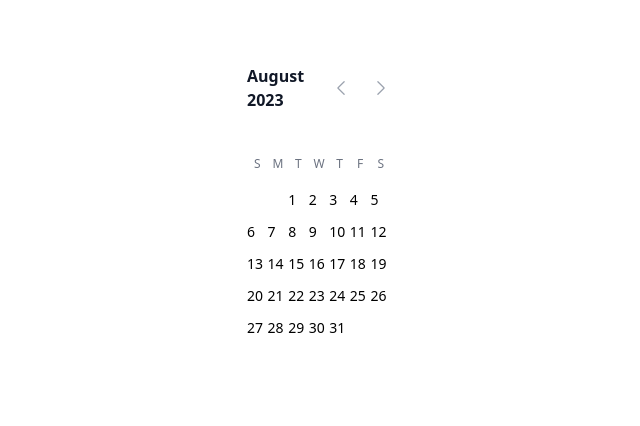
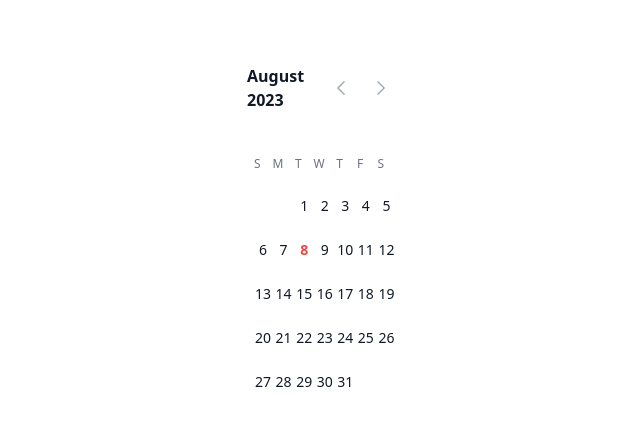
Before and after one commit to limejin/Cinema-Log, a Next.js app: page / in a window 1280 px wide. Shown: the top 426 px of the page, without its empty margins (193-833 px from the left). Built offline with nearby package versions, Linux system fonts and the light colour scheme.

Commit message:
feat: 날짜 선택 기능 구현

```diff
--- a/src/app/page.tsx
+++ b/src/app/page.tsx
@@ -59,9 +59,10 @@ export default function Home() {
       setSelectedDay(day);
     };
 
-  const dateGridClassNames = (...classes: any[]) => {
+  const filterClassNames = (...classes: any[]) => {
     return classes.filter(Boolean).join(' ');
   };
+
   return (
     <>
       <div className='pt-16'>
@@ -102,9 +103,41 @@ export default function Home() {
                 {daysInCurrentMonth.map((day, dayIndex) => (
                   <div
                     key={day.toString()}
-                    className={`${colStartClasses[day.get('day')]} py-1.5`}
+                    // className={`${colStartClasses[day.get('day')]} py-1.5`}
+                    className={filterClassNames(
+                      dayIndex === 0 && colStartClasses[day.get('day')],
+                      'py-1.5'
+                    )}
                   >
-                    <button type='button' onClick={selectedDayButtonClick(day)}>
+                    <button
+                      type='button'
+                      onClick={selectedDayButtonClick(day)}
+                      className={filterClassNames(
+                        day.isSame(selectedDay) && 'text-white',
+                        !day.isSame(selectedDay) &&
+                          day.isSame(dayjs(), 'day') &&
+                          'text-red-500',
+                        !day.isSame(selectedDay) &&
+                          !day.isSame(dayjs(), 'day') &&
+                          day.isSame(dateOfMonth, 'month') &&
+                          'text-gray-900',
+                        !day.isSame(selectedDay) &&
+                          !day.isSame(dayjs(), 'day') &&
+                          !day.isSame(dateOfMonth, 'month') &&
+                          'text-gray-400',
+                        day.isSame(selectedDay) &&
+                          day.isSame(dayjs(), 'day') &&
+                          'bg-red-500',
+                        day.isSame(selectedDay) &&
+                          !day.isSame(dayjs(), 'day') &&
+                          'bg-gray-900',
+                        !day.isSame(selectedDay) && 'hover:bg-gray-200',
+                        (day.isSame(selectedDay) ||
+                          day.isSame(dayjs(), 'day')) &&
+                          'font-semibold',
+                        'mx-auto flex h-8 w-8 items-center justify-center rounded-full'
+                      )}
+                    >
                       {day.get('date')}
                     </button>
                   </div>
```
